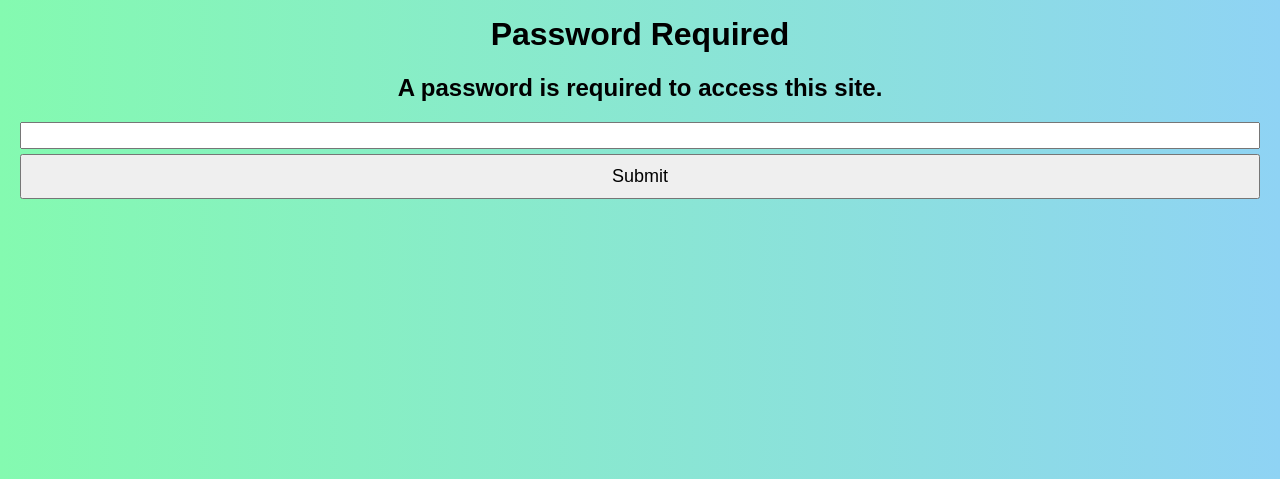
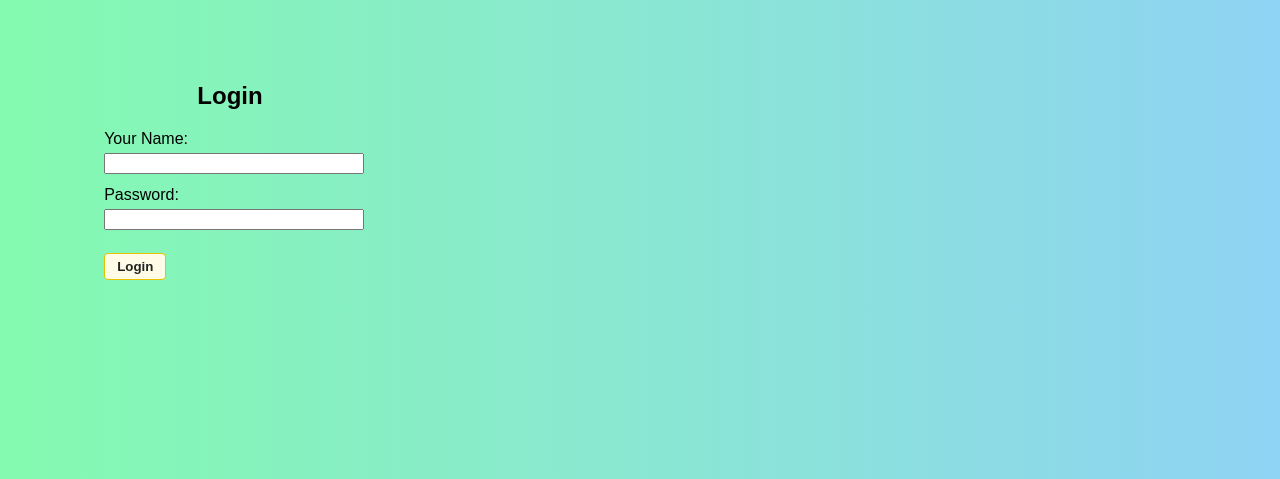
Before and after one commit to Instilt-Educate/Certificate-Generator, a Flask app: page /login in a window 1280 px wide. Shown: the top 479 px of the page. Run offline with Flask 3, Linux system fonts and the light colour scheme.

Commit message:
add logging

```diff
--- a/app.py
+++ b/app.py
@@ -14,6 +14,7 @@ from email.mime.multipart import MIMEMultipart
 from email.mime.application import MIMEApplication
 from google.oauth2.credentials import Credentials
 from googleapiclient.discovery import build
+import logging
 
 dotenv.load_dotenv('.env')
 app = Flask(__name__)
@@ -27,6 +28,12 @@ app.config.update(
 )
 
 password_selected = os.environ.get("PASSWORD")
+
+# Setup logging
+logging.basicConfig(
+    level=logging.INFO,
+    format='[%(asctime)s] %(levelname)s in %(module)s: %(message)s'
+)
 
 def generate_certificate(name, tier, title_size=110):
     if len(name) > 18:
@@ -84,10 +91,15 @@ def send_emails():
 def login():
     if request.method == "POST":
         password = request.form.get("password")
-        if password == password_selected:
+        user_name = request.form.get("name", "").strip()
+        user_ip = request.remote_addr
+        if password == password_selected and user_name:
             session['logged_in'] = True
+            session['user_name'] = user_name
+            logging.info(f"LOGIN SUCCESS by '{user_name}' from {user_ip}")
             return redirect(url_for("send_emails"))
         else:
+            logging.warning(f"LOGIN FAILURE by '{user_name}' from {user_ip}")
             return render_template("login_error.html")
 
     return render_template("login.html")
@@ -96,7 +108,10 @@ def login():
 @app.route('/generate-hour-pdfs', methods=["POST"])
 def gen_pdfs():
     tier = request.form.get("hours")  # This is the tier name
+    user_name = session.get('user_name', 'Unknown')
+    user_ip = request.remote_addr
     if not tier:
+        logging.warning(f"PDF GENERATION FAILED (no tier) by '{user_name}'")
         return {"error": "Tier not provided"}, 400
 
     response = requests.get(f"https://tutor-timings.vercel.app/getRecords?tier={tier}")
@@ -105,6 +120,7 @@ def gen_pdfs():
         json_1 = response.json()
         for x in range(len(json_1)):
             names.append(json_1[x]["name"].strip())
+        logging.info(f"PDF GENERATION by '{user_name}' from {user_ip} for tier '{tier}' for names: {names}")
         file_list = []
         for name in names:
             cert = generate_certificate(name, tier)
@@ -122,8 +138,7 @@ def gen_pdfs():
             download_name=f"{tier.title()} Certificates.zip",
         )
     else:
-        print("error in fetching records", response.status_code)
-        print(response.text)
+        logging.error(f"PDF GENERATION ERROR by '{user_name}': {response.status_code} {response.text}")
         return {"error": "Failed to fetch records, please try again or reach out to Tech Ops!"}, 500
 
 
@@ -134,6 +149,8 @@ def gen():
         names = request.form.get("name").replace("\r", "").split("\n")
         tier = request.form.get("hours")
         emails = request.form.get("email")
+        user_name = session.get('user_name', 'Unknown')
+        user_ip = request.remote_addr
         if not names or not tier:
             print("all fields not filled")
             flash("Please fill in all the fields.")
@@ -141,6 +158,7 @@ def gen():
 
         file_list = []
         if len(names) > 1:
+            logging.info(f"PDF GENERATION by '{user_name}' from {user_ip} for tier '{tier}' for names: {names}")
             for name in names:
                 name = name.strip()
                 cert = generate_certificate(name, tier)
@@ -156,6 +174,7 @@ def gen():
 
             return send_file(f"{save_dir}/Certificates.zip", as_attachment=True, download_name="Certificates.zip")
         else:
+            logging.info(f"PDF GENERATION by '{user_name}' for tier '{tier}' for name: {names[0]}")
             cert = generate_certificate(names[0], tier)
             return send_file(cert, as_attachment=True, download_name=f"{names[0]} {tier.title()} Certificate.pdf")
     else:
@@ -215,11 +234,17 @@ def send_email():
     names = request.json.get("names")
     emails = request.json.get("emails")
     tier = request.json.get("hours")
+    user_name = session.get('user_name', 'Unknown')
+    user_ip = request.remote_addr
 
     if not names or not emails or not tier:
+        logging.warning(f"EMAIL SEND FAILED (missing fields) by '{user_name}'")
         return {"error": "All fields (names, emails, hours) are required"}, 400
     if len(names) != len(emails):
+        logging.warning(f"EMAIL SEND FAILED (count mismatch) by '{user_name}'")
         return {"error": "The number of names and emails must match"}, 400
+
+    logging.info(f"EMAIL SEND by '{user_name}' from {user_ip} for tier '{tier}' to: {list(zip(names, emails))}")
 
     for name, email in zip(names, emails):
         name = name.strip().title()
@@ -273,14 +298,16 @@ def send_email():
                 attachment_filename=f"{name} {tier.title()} Certificate.pdf"
             )
         except Exception as e:
-            print(f"Failed to send email to {email}: {e}")
+            logging.error(f"Failed to send email to {email}: {e}")
             return {"error": f"Failed to send email to {email}"}, 500
 
     # Issue certificates after all emails sent
     success, result = issue_certificates(names, tier)
     if not success:
+        logging.error(f"Emails sent but failed to issue certificates for {names}: {result}")
         return {"error": f"Emails sent but failed to issue certificates: {result}"}, 500
 
+    logging.info(f"Emails sent and certificates issued for: {names}")
     return {"message": "Emails sent and certificates issued successfully!"}, 200
 
 
--- a/templates/login.html
+++ b/templates/login.html
@@ -1,17 +1,22 @@
-<html>
+<!DOCTYPE html>
+<html lang="en">
 <head>
     <meta charset="UTF-8">
-        <title>Password</title>
+    <title>Login</title>
     <meta name="viewport" content="width=device-width, initial-scale=1.0">
     <link rel="stylesheet" href="{{ url_for('static', filename='styles/styles.css') }}">
     <link rel="icon" type="image/x-icon" href="{{ url_for('static', filename='favicon.ico') }}">
 </head>
-    <h1 style="text-align: center; padding-top: 1rem;">Password Required</h1>
-    <h2 style="text-align: center;">A password is required to access this site.</h2>
-    <form method="POST">
-        <div style="text-align: center;">
-            <input type="password" id="password" name="password" style="width: 100%; text-align: center; font-size: large;" required>
+<body>
+    <div class="content-container" style="max-width: 400px; margin-top: 60px;">
+        <h2>Login</h2>
+        <form method="POST" action="/login">
+            <label for="name">Your Name:</label>
+            <input type="text" id="name" name="name" required style="width:100%;margin-bottom:12px;">
+            <label for="password">Password:</label>
+            <input type="password" id="password" name="password" required style="width:100%;margin-bottom:18px;">
+            <button type="submit" class="add-row-btn" style="width:auto;">Login</button>
+        </form>
     </div>
-        <button type="submit" style="font-size: large;">Submit</button>
-    </form>
+</body>
 </html>
```
Lines whose indentation alone changed are shown as unchanged.
